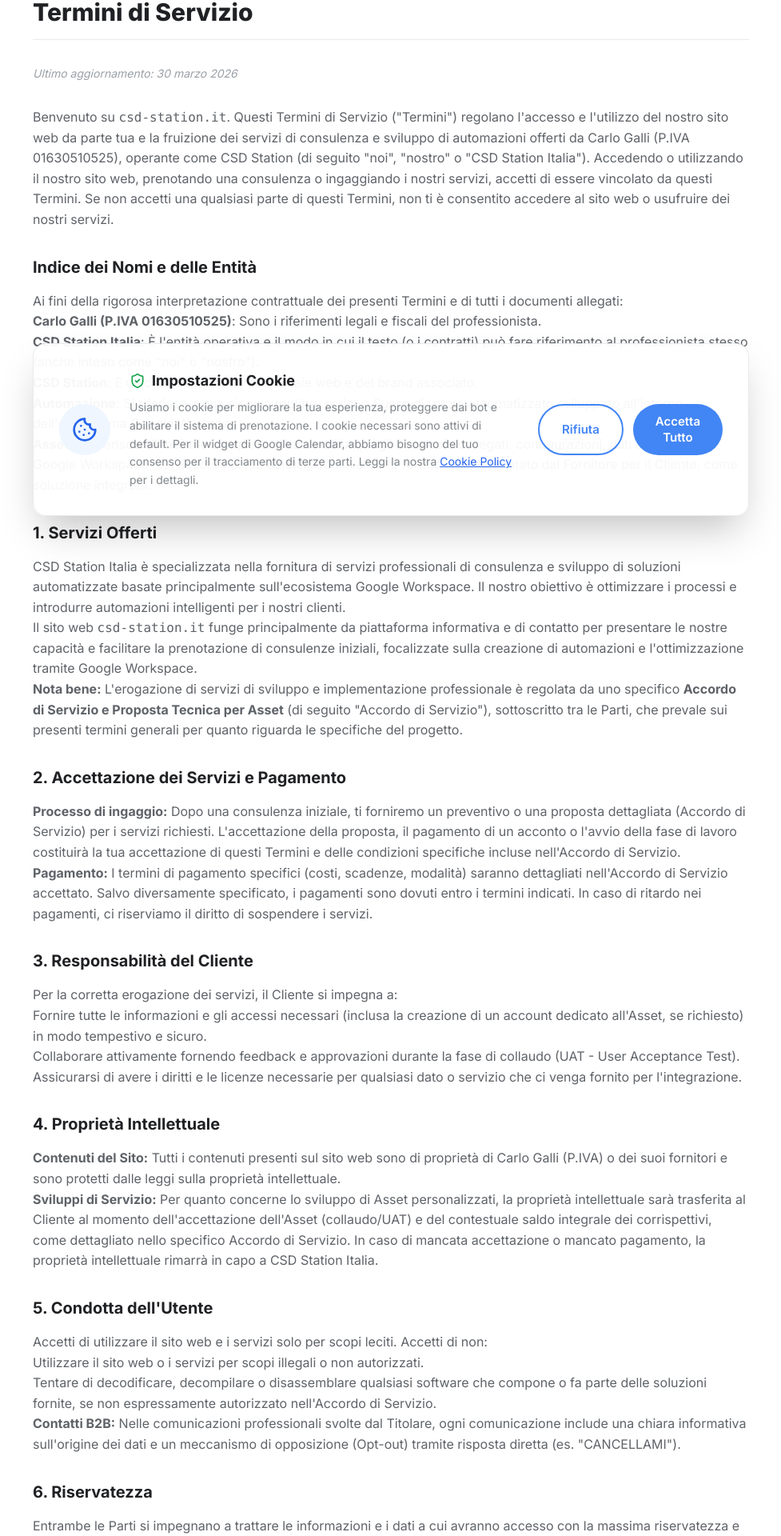
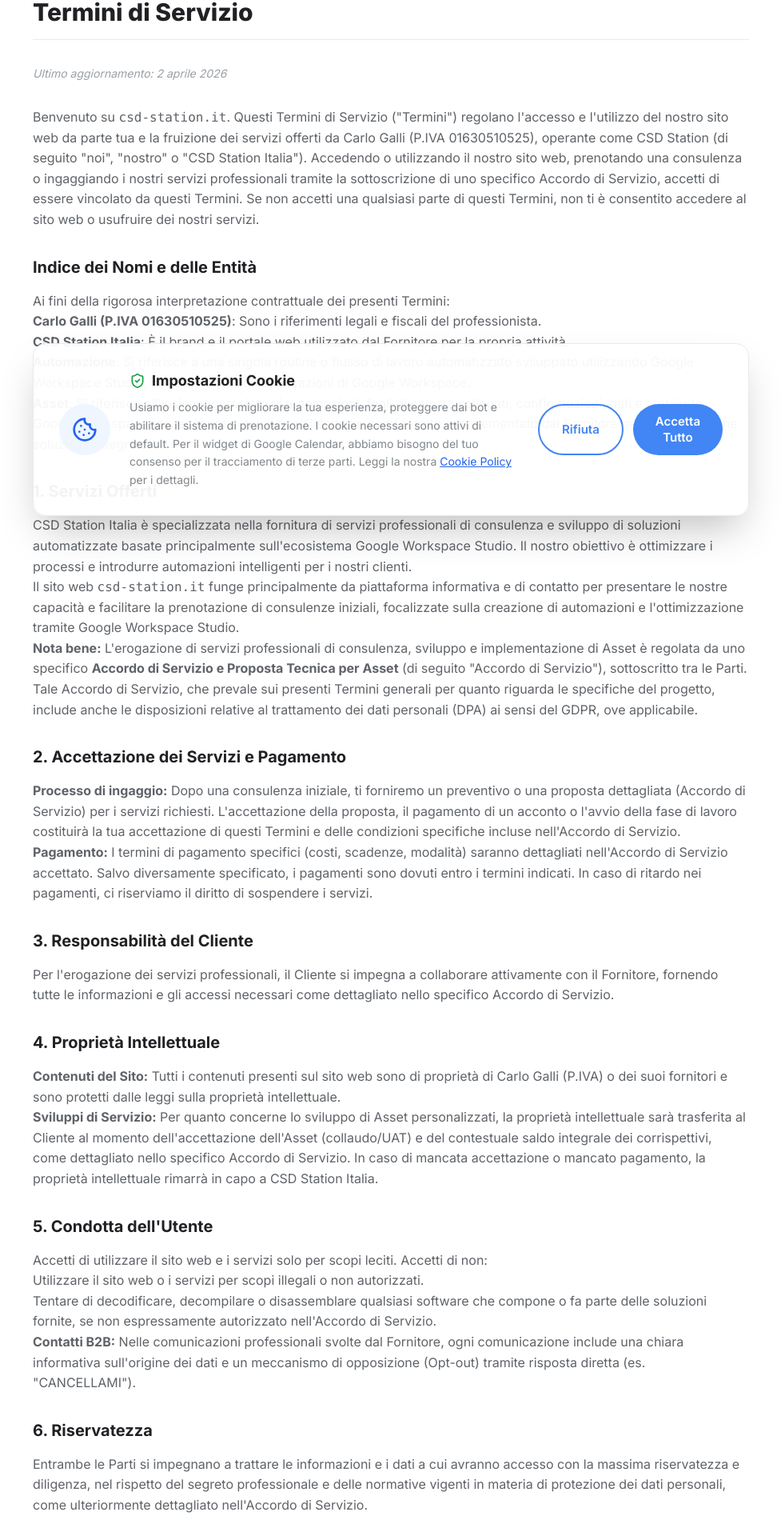
Before and after one commit to TheRealGalli/csd.station.italia, a React (Vite) app: page /terms-of-service in a window 1280 px wide. Shown: the part 131-2051 px from the top of the page at 80% size, without its empty margins (151-1128 px from the left). Built offline with nearby package versions, Linux system fonts and the light colour scheme; the HTML template or start-up script is replaced by a standard one.

Commit message:
Update Terms of Service and llms-full.txt (April 2, 2026)

```diff
--- a/src/pages/TermsOfService.tsx
+++ b/src/pages/TermsOfService.tsx
@@ -8,31 +8,30 @@
       <main className="flex-grow pt-32 pb-16 px-6 lg:px-8">
         <div className="max-w-4xl mx-auto prose prose-blue prose-sm sm:prose-base lg:prose-lg text-gray-700">
           <h1 className="text-3xl font-extrabold text-gray-900 mb-8 border-b pb-4">Termini di Servizio</h1>
-          <p className="text-sm text-gray-500 mb-8 italic">Ultimo aggiornamento: 30 marzo 2026</p>
+          <p className="text-sm text-gray-500 mb-8 italic">Ultimo aggiornamento: 2 aprile 2026</p>
 
           <p>
-            Benvenuto su <code>csd-station.it</code>. Questi Termini di Servizio ("Termini") regolano l'accesso e l'utilizzo del nostro sito web da parte tua e la fruizione dei servizi di consulenza e sviluppo di automazioni offerti da Carlo Galli (P.IVA 01630510525), operante come CSD Station (di seguito "noi", "nostro" o "CSD Station Italia"). Accedendo o utilizzando il nostro sito web, prenotando una consulenza o ingaggiando i nostri servizi, accetti di essere vincolato da questi Termini. Se non accetti una qualsiasi parte di questi Termini, non ti è consentito accedere al sito web o usufruire dei nostri servizi.
+            Benvenuto su <code>csd-station.it</code>. Questi Termini di Servizio ("Termini") regolano l'accesso e l'utilizzo del nostro sito web da parte tua e la fruizione dei servizi offerti da Carlo Galli (P.IVA 01630510525), operante come CSD Station (di seguito "noi", "nostro" o "CSD Station Italia"). Accedendo o utilizzando il nostro sito web, prenotando una consulenza o ingaggiando i nostri servizi professionali tramite la sottoscrizione di uno specifico Accordo di Servizio, accetti di essere vincolato da questi Termini. Se non accetti una qualsiasi parte di questi Termini, non ti è consentito accedere al sito web o usufruire dei nostri servizi.
           </p>
 
           <h2 className="text-xl font-bold text-gray-900 mt-8 mb-4">Indice dei Nomi e delle Entità</h2>
-          <p>Ai fini della rigorosa interpretazione contrattuale dei presenti Termini e di tutti i documenti allegati:</p>
+          <p>Ai fini della rigorosa interpretazione contrattuale dei presenti Termini:</p>
           <ul>
             <li><strong>Carlo Galli (P.IVA 01630510525)</strong>: Sono i riferimenti legali e fiscali del professionista.</li>
-            <li><strong>CSD Station Italia</strong>: È l'entità operativa e il modo in cui il testo (o i contratti) può fare riferimento al professionista stesso (anche inteso come "noi" o "nostro").</li>
-            <li><strong>CSD Station</strong>: È unicamente il nome del portale web e del brand associato.</li>
-            <li><strong>Automazione</strong>: Si riferisce a una singola routine, script o flusso di lavoro automatizzato sviluppato all'interno dell'ecosistema Google Workspace.</li>
+            <li><strong>CSD Station Italia</strong>: È il brand e il portale web utilizzato dal Fornitore per la propria attività.</li>
+            <li><strong>Automazione</strong>: Si riferisce a una singola routine o flusso di lavoro automatizzato sviluppato utilizzando Google Workspace Studio, che si integra con applicazioni di Google Workspace.</li>
             <li><strong>Asset</strong>: Si riferisce all'insieme completo di automazioni, fogli di calcolo collegati, configurazioni, dati e ambiente Google Workspace (es. account automazioni@dominio.com) fornito e implementato dal Fornitore per il Cliente, come soluzione integrata.</li>
           </ul>
 
           <h2 className="text-xl font-bold text-gray-900 mt-8 mb-4">1. Servizi Offerti</h2>
           <p>
-            CSD Station Italia è specializzata nella fornitura di servizi professionali di consulenza e sviluppo di soluzioni automatizzate basate principalmente sull'ecosistema Google Workspace. Il nostro obiettivo è ottimizzare i processi e introdurre automazioni intelligenti per i nostri clienti.
+            CSD Station Italia è specializzata nella fornitura di servizi professionali di consulenza e sviluppo di soluzioni automatizzate basate principalmente sull'ecosistema Google Workspace Studio. Il nostro obiettivo è ottimizzare i processi e introdurre automazioni intelligenti per i nostri clienti.
           </p>
           <p>
-            Il sito web <code>csd-station.it</code> funge principalmente da piattaforma informativa e di contatto per presentare le nostre capacità e facilitare la prenotazione di consulenze iniziali, focalizzate sulla creazione di automazioni e l'ottimizzazione tramite Google Workspace.
+            Il sito web <code>csd-station.it</code> funge principalmente da piattaforma informativa e di contatto per presentare le nostre capacità e facilitare la prenotazione di consulenze iniziali, focalizzate sulla creazione di automazioni e l'ottimizzazione tramite Google Workspace Studio.
           </p>
           <p>
-            <strong>Nota bene:</strong> L'erogazione di servizi di sviluppo e implementazione professionale è regolata da uno specifico <strong>Accordo di Servizio e Proposta Tecnica per Asset</strong> (di seguito "Accordo di Servizio"), sottoscritto tra le Parti, che prevale sui presenti termini generali per quanto riguarda le specifiche del progetto.
+            <strong>Nota bene:</strong> L'erogazione di servizi professionali di consulenza, sviluppo e implementazione di Asset è regolata da uno specifico <strong>Accordo di Servizio e Proposta Tecnica per Asset</strong> (di seguito "Accordo di Servizio"), sottoscritto tra le Parti. Tale Accordo di Servizio, che prevale sui presenti Termini generali per quanto riguarda le specifiche del progetto, include anche le disposizioni relative al trattamento dei dati personali (DPA) ai sensi del GDPR, ove applicabile.
           </p>
 
           <h2 className="text-xl font-bold text-gray-900 mt-8 mb-4">2. Accettazione dei Servizi e Pagamento</h2>
@@ -42,12 +41,9 @@
           </ul>
 
           <h2 className="text-xl font-bold text-gray-900 mt-8 mb-4">3. Responsabilità del Cliente</h2>
-          <p>Per la corretta erogazione dei servizi, il Cliente si impegna a:</p>
-          <ul>
-            <li>Fornire tutte le informazioni e gli accessi necessari (inclusa la creazione di un account dedicato all'Asset, se richiesto) in modo tempestivo e sicuro.</li>
-            <li>Collaborare attivamente fornendo feedback e approvazioni durante la fase di collaudo (UAT - User Acceptance Test).</li>
-            <li>Assicurarsi di avere i diritti e le licenze necessarie per qualsiasi dato o servizio che ci venga fornito per l'integrazione.</li>
-          </ul>
+          <p>
+            Per l'erogazione dei servizi professionali, il Cliente si impegna a collaborare attivamente con il Fornitore, fornendo tutte le informazioni e gli accessi necessari come dettagliato nello specifico Accordo di Servizio.
+          </p>
 
           <h2 className="text-xl font-bold text-gray-900 mt-8 mb-4">4. Proprietà Intellettuale</h2>
           <ul>
@@ -62,17 +58,17 @@
           <ul>
             <li>Utilizzare il sito web o i servizi per scopi illegali o non autorizzati.</li>
             <li>Tentare di decodificare, decompilare o disassemblare qualsiasi software che compone o fa parte delle soluzioni fornite, se non espressamente autorizzato nell'Accordo di Servizio.</li>
-            <li><strong>Contatti B2B:</strong> Nelle comunicazioni professionali svolte dal Titolare, ogni comunicazione include una chiara informativa sull'origine dei dati e un meccanismo di opposizione (Opt-out) tramite risposta diretta (es. "CANCELLAMI").</li>
+            <li><strong>Contatti B2B:</strong> Nelle comunicazioni professionali svolte dal Fornitore, ogni comunicazione include una chiara informativa sull'origine dei dati e un meccanismo di opposizione (Opt-out) tramite risposta diretta (es. "CANCELLAMI").</li>
           </ul>
 
           <h2 className="text-xl font-bold text-gray-900 mt-8 mb-4">6. Riservatezza</h2>
           <p>
-            Entrambe le Parti si impegnano a trattare le informazioni e i dati a cui avranno accesso con la massima riservatezza e diligenza, nel rispetto del segreto professionale e delle normative vigenti in materia di protezione dei dati personali.
+            Entrambe le Parti si impegnano a trattare le informazioni e i dati a cui avranno accesso con la massima riservatezza e diligenza, nel rispetto del segreto professionale e delle normative vigenti in materia di protezione dei dati personali, come ulteriormente dettagliato nell'Accordo di Servizio.
           </p>
 
           <h2 className="text-xl font-bold text-gray-900 mt-8 mb-4">7. Esclusione di Garanzie</h2>
           <p>
-            Il sito web e i servizi sono forniti "così come sono", senza garanzie di alcun tipo, espresse o implicite, ad eccezione di quanto espressamente previsto nella sezione seguente e negli specifici contratti sottoscritti (Accordo di Servizio e MSA di manutenzione).
+            Il sito web e i servizi sono forniti "così come sono", senza garanzie di alcun tipo, espresse o implicite, ad eccezione di quanto espressamente previsto negli specifici Accordo di Servizio sottoscritti.
           </p>
 
           <h2 className="text-xl font-bold text-gray-900 mt-8 mb-4">8. Garanzia sui Servizi e Manutenzione</h2>
@@ -83,7 +79,7 @@
 
           <h3 className="text-lg font-bold text-gray-900 mt-6 mb-3">8.2 Servizi di Manutenzione e Supporto Post-Garanzia:</h3>
           <p>
-            Al di fuori del Periodo di Garanzia, o per malfunzionamenti derivanti da modifiche esterne (aggiornamenti di piattaforme terze, modifiche del Cliente all'ambiente operativo), il supporto è condizionato alla sottoscrizione di un <strong>accordo di servizio di manutenzione specifico</strong> (MSA di manutenzione). In assenza di tale accordo, non è offerta alcuna garanzia sul continuo funzionamento dell'Asset.
+            Al di fuori del Periodo di Garanzia, o per malfunzionamenti derivanti da modifiche esterne (aggiornamenti di piattaforme terze, modifiche del Cliente all'ambiente operativo), il supporto è condizionato alla sottoscrizione di uno specifico <strong>Accordo di Servizio di Manutenzione</strong> (MSA di manutenzione). In assenza di tale accordo, non è offerta alcuna garanzia sul continuo funzionamento dell'Asset.
           </p>
 
           <h2 className="text-xl font-bold text-gray-900 mt-8 mb-4">9. Limitazione di Responsabilità</h2>
@@ -98,7 +94,7 @@
 
           <h2 className="text-xl font-bold text-gray-900 mt-8 mb-4">11. Durata e Recesso</h2>
           <p>
-            I presenti Termini rimarranno in vigore per tutta la durata dell'utilizzo del sito o, per i servizi di sviluppo, fino al completamento delle attività e al saldo integrale dei pagamenti. Ciascuna parte può recedere per giusta causa con preavviso scritto.
+            I presenti Termini rimarranno in vigore per tutta la durata dell'utilizzo del sito o, per i servizi professionali, fino al completamento delle attività e al saldo integrale dei pagamenti come specificato nell'Accordo di Servizio. Ciascuna parte può recedere per giusta causa con preavviso scritto.
           </p>
 
           <h2 className="text-xl font-bold text-gray-900 mt-8 mb-4">12. Legge Applicabile e Foro Competente</h2>
@@ -108,17 +104,17 @@
 
           <h2 className="text-xl font-bold text-gray-900 mt-8 mb-4">13. Clausole Vessatorie</h2>
           <p>
-            Per i contratti sottoscritti offline, il Cliente approva specificamente, ai sensi degli Artt. 1341 e 1342 c.c., le clausole relative all'esclusione di garanzie, limitazione di responsabilità e foro competente richiamate nell'Accordo di Servizio.
+            Per i contratti professionali sottoscritti offline, il Cliente approva specificamente, ai sensi degli Artt. 1341 e 1342 c.c., le clausole vessatorie richiamate nello specifico Accordo di Servizio.
           </p>
 
           <h2 className="text-xl font-bold text-gray-900 mt-8 mb-4">14. Privacy e Trattamento Dati</h2>
           <p>
-            Il trattamento dei dati personali è regolato dalla nostra <a href="/privacy-policy" className="text-blue-600 underline">Privacy Policy</a>. Nello sviluppo dei servizi, il Fornitore agirà in qualità di Responsabile del Trattamento (Data Processor) ai sensi del GDPR per i dati del Cliente a cui avrà accesso tramite l'account dedicato all'Asset.
+            Il trattamento dei dati personali è regolato dalla nostra <a href="/privacy-policy" className="text-blue-600 underline">Privacy Policy</a>. Per i servizi professionali che comportano il trattamento di dati personali, il ruolo di Responsabile del Trattamento (Data Processor) e le relative condizioni sono dettagliati nello specifico Accordo di Servizio sottoscritto tra le Parti.
           </p>
 
           <h2 className="text-xl font-bold text-gray-900 mt-8 mb-4">15. Intero Accordo</h2>
           <p>
-            Questi Termini, unitamente all'Accordo di Servizio e alla Privacy Policy, costituiscono l'intero accordo tra le Parti e sostituiscono ogni precedente intesa scritta o orale.
+            Questi Termini, unitamente all'Accordo di Servizio (ove applicabile) e alla Privacy Policy, costituiscono l'intero accordo tra le Parti e sostituiscono ogni precedente intesa scritta o orale.
           </p>
 
           <h2 className="text-xl font-bold text-gray-900 mt-8 mb-4">16. Contattaci</h2>
```
Also changed, not shown: public/llms-full.txt.
